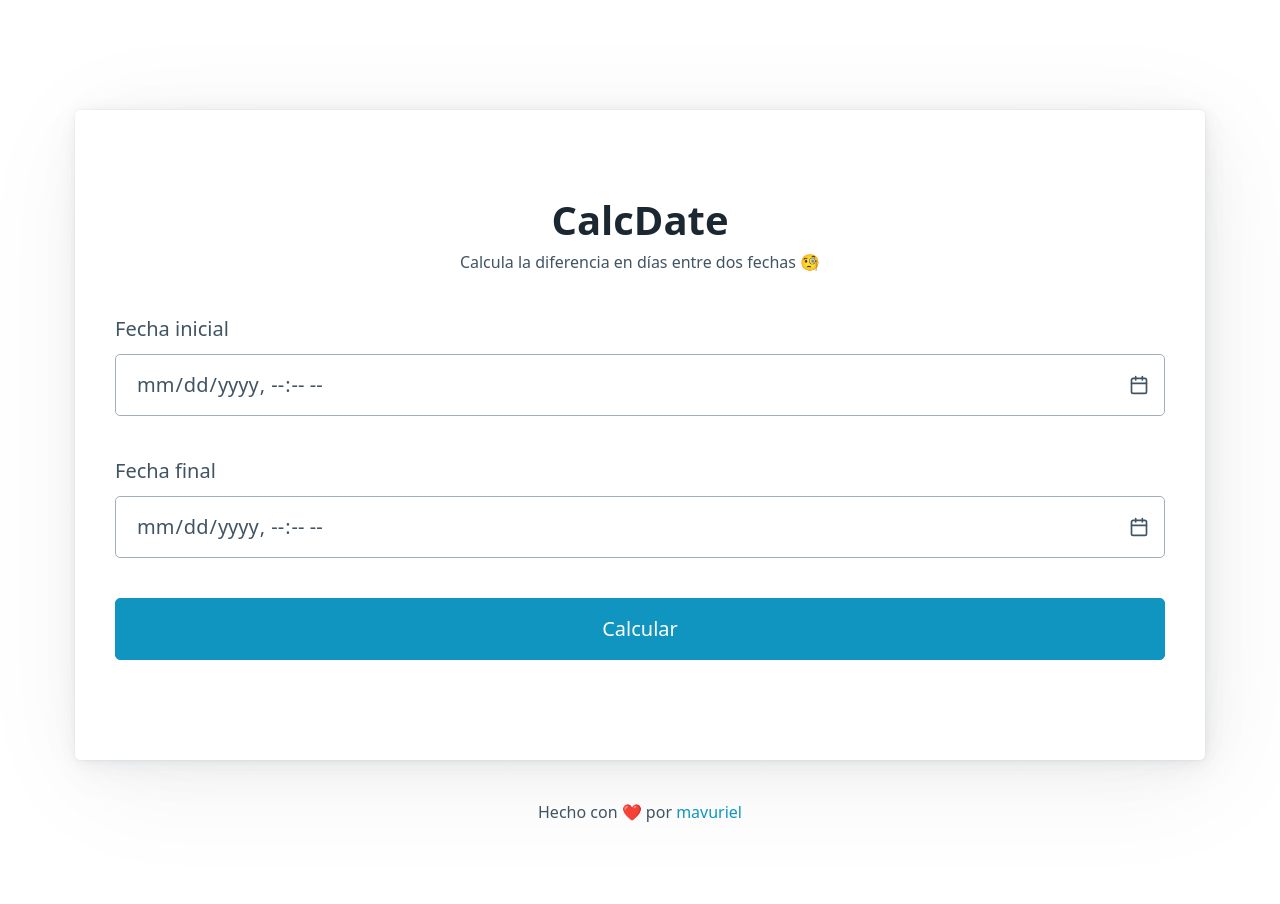
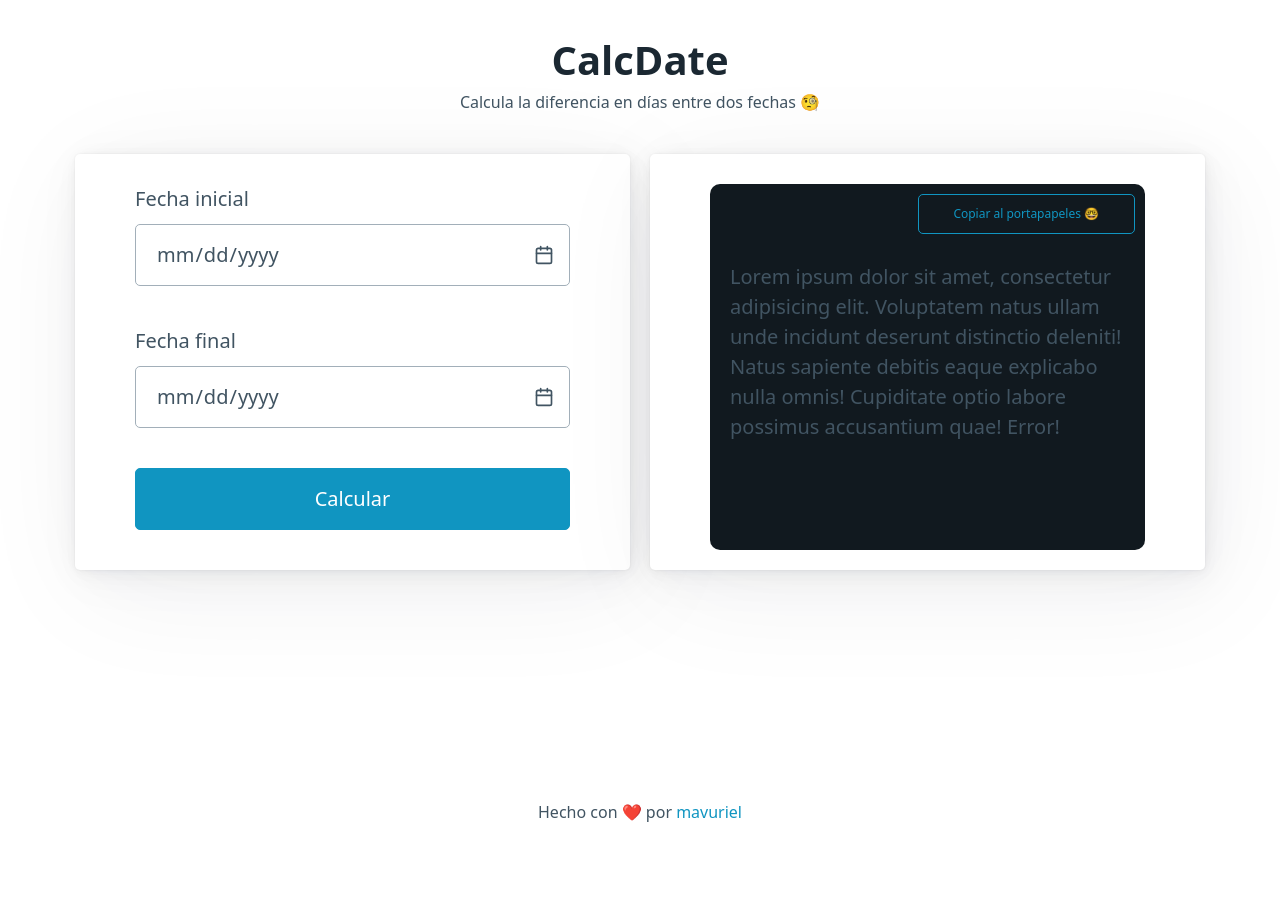
Before and after one commit to mavuriel/CalcDate, a website built with Vite: page index.html in a window 1280 px wide. Built offline with nearby package versions, Linux system fonts and the light colour scheme.

Commit message:
Modify input type and components

```diff
--- a/index.html
+++ b/index.html
@@ -18,19 +18,21 @@
     ></script>
   </head>
   <body>
-    <!-- TODO: cambiar el tema de la pagina -->
-    <!-- TODO: hacer desplegable el mensaje de resultado -->
     <div
       class="alert"
-      id="input-container"
+      id="alert"
     ></div>
     <main class="container">
       <div class="grid">
-        <article>
+        <div>
           <h1 class="article__title">CalcDate</h1>
           <p class="article__text">
             Calcula la diferencia en días entre dos fechas 🧐
           </p>
+        </div>
+      </div>
+      <div class="grid">
+        <article class="container__article">
           <form id="formFechas">
             <label
               class="form__label"
@@ -40,7 +42,7 @@
             </label>
             <input
               class="form__input"
-              type="datetime-local"
+              type="date"
               name="fechaInicial"
               id="fechaInicial"
             />
@@ -55,7 +57,7 @@
             </label>
             <input
               class="form__input"
-              type="datetime-local"
+              type="date"
               name="fechaFinal"
               id="fechaFinal"
             />
@@ -71,6 +73,19 @@
             </button>
           </form>
         </article>
+        <article class="container__article">
+          <div class="article__response">
+            <p class="response__text">
+              Lorem ipsum dolor sit amet, consectetur adipisicing elit.
+              Voluptatem natus ullam unde incidunt deserunt distinctio deleniti!
+              Natus sapiente debitis eaque explicabo nulla omnis! Cupiditate
+              optio labore possimus accusantium quae! Error!
+            </p>
+            <button class="outline button__size_sm response__clipboard">
+              Copiar al portapapeles 🤓
+            </button>
+          </div>
+        </article>
       </div>
     </main>
     <footer class="footer">
```
